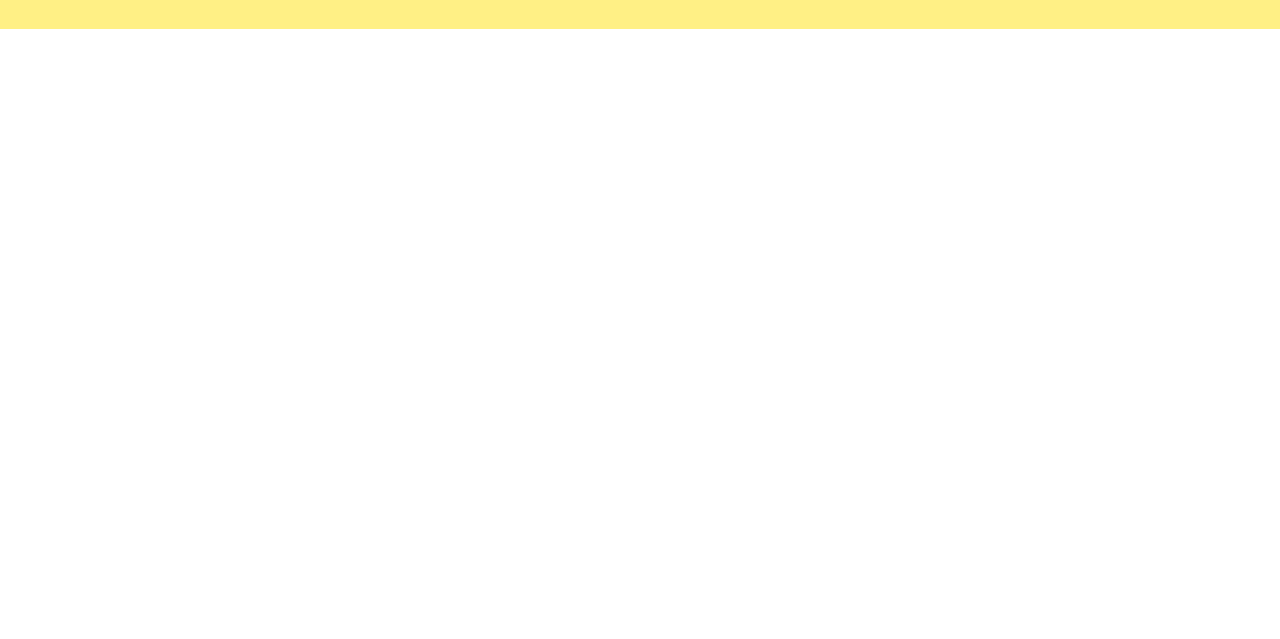
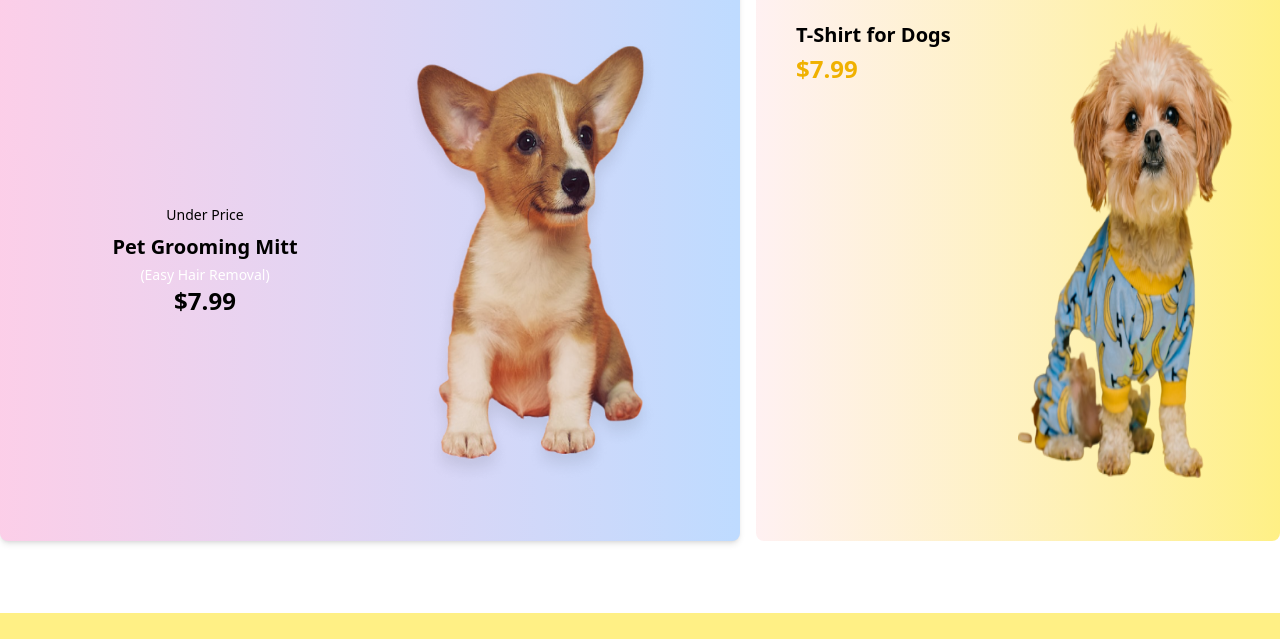
Before and after one commit to zubaerh/ph-assignment3, a plain HTML site: page index.html in a window 1280 px wide. Shown: the part 1628-2267 px from the top of the page. Before the commit the page ends 1657 px from the top, so only its background shows below. Drawn offline with nearby package versions, Linux system fonts and the light colour scheme.

Commit message:
animation update 2

```diff
--- a/index.html
+++ b/index.html
@@ -314,6 +314,48 @@
           </div>
         </div>
       </section>
+  <section class="container mx-auto py-12">
+    <h2 class="text-2xl font-bold mb-6">Everyday low Price</h2>
+    <div class="w-full grid   grid-cols-12 gap-4">
+      <div
+        class="col-span-12 md:col-span-7 bg-yellow-200 rounded-lg shadow-md p-10 bg-gradient-to-r from-pink-200 to-blue-200 text-center"
+      >
+        <div class="container  grid grid-cols-2 items-start md:items-center">
+          <div>
+            <p class="text-sm font-medium mb-2 hidden md:block">
+              Under Price
+            </p>
+            <h3 class="text-xl font-bold mb-1">Pet Grooming Mitt</h3>
+            <p class="text-sm text-white  hidden md:block">
+              (Easy Hair Removal)
+            </p>
+            <p class="text-2xl font-bold">$7.99</p>
+          </div>
+          <img
+            src="c1-assets/cute-dog-mid.png"
+            alt="dog mid"
+            class="h-[480px] "
+          />
+        </div>
+      </div>
+
+      <div
+        class="col-span-12 md:col-span-5 bg-gradient-to-r from-rose-50 to-yellow-200 p-10 text-black rounded-lg "
+      >
+        <div class="container grid grid-cols-2 items-start">
+          <div>
+            <h3 class="text-xl font-bold mb-1">T-Shirt for Dogs</h3>
+            <p class="text-2xl font-bold text-yellow-500">$7.99</p>
+          </div>
+          <img
+            src="c1-assets/cute-pet-mid.png"
+            alt="dog mid"
+            class="h-[480px]  "
+          />
+        </div>
+      </div>
+    </div>
+    </section>
 
 
         <footer class="bg-yellow-200 py-8">
```
